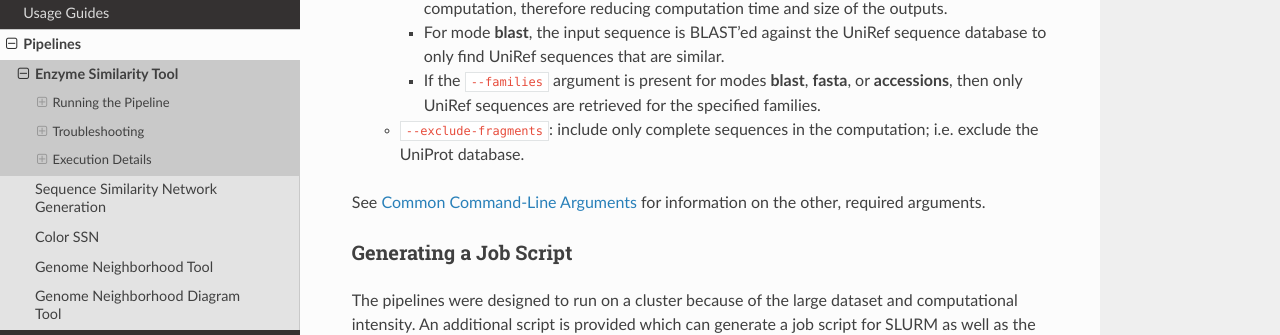
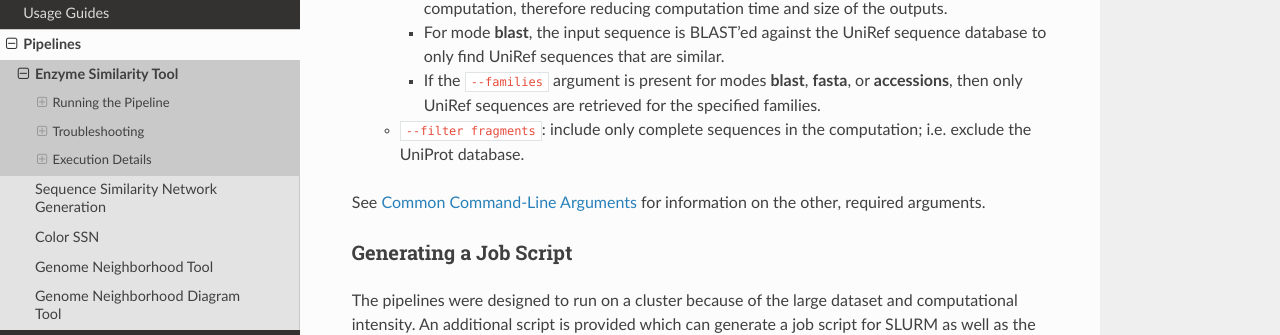
Before and after one commit to EnzymeFunctionInitiative/EST, a Sphinx documentation site: the page built from docs/source/pipelines/est/index.rst, in a window 1280 px wide and 900 px high, scrolled down 1568 px. Shown: the part 136-471 px from the top of the window. Built offline with Sphinx 7.4.7 and the Read the Docs theme 3.1.0, drawn with Linux system fonts in a browser that asks for light colours.

Commit message:
Update documentation for fragment filter option

```diff
--- a/docs/source/pipelines/est/index.rst
+++ b/docs/source/pipelines/est/index.rst
@@ -99,7 +99,7 @@ EST pipeline-specific arguments for the various modes are:
       or **accessions**, then only UniRef sequences are retrieved for the
       specified families.
 
-  * ``--exclude-fragments``: include only complete sequences in the computation;
+  * ``--filter fragments``: include only complete sequences in the computation;
     i.e. exclude the UniProt database.
 
 See :doc:`../../reference/common_args` for information on the other, required
```
